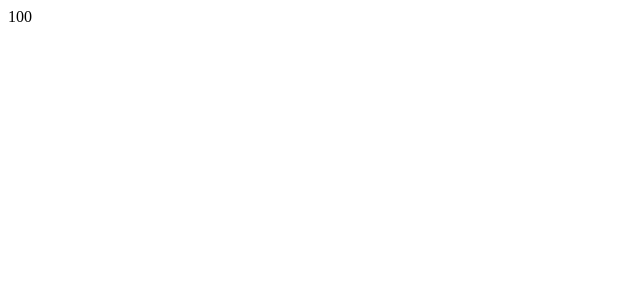
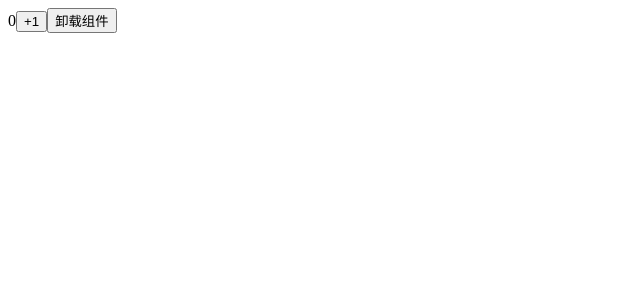
Before and after one commit to cailudys/react_hooks_practice, a React (Create React App) app: page / in a window 1280 px wide. Shown: the top 300 px of the page, without its empty margins (0-640 px from the left). Built offline with nearby package versions, Linux system fonts and the light colour scheme.

Commit message:
react 18 卸载组件

```diff
--- a/src/App.js
+++ b/src/App.js
@@ -1,20 +1,37 @@
-import React, { createContext, useContext } from "react";
-
-// 实例化一个context对象
-const countContext = createContext();
+import React, { useState, useEffect } from "react";
+// 导入ReactDOM是为了使用 ReactDOM里卸载组件的方法
+import root from "./index";
 
 function App(props) {
+  const [count, setCount] = useState(0);
+
+  useEffect(() => {
+    let a = "副作用1";
+    console.log(a);
+    return () => {
+      console.log(`${a}，被卸载了`);
+    };
+  });
+
   return (
-    <countContext.Provider value={100}>
-      <Foo></Foo>
-    </countContext.Provider>
+    <div>
+      <span>{count}</span>
+      <button
+        onClick={() => {
+          setCount(count + 1);
+        }}
+      >
+        +1
+      </button>
+      <button
+        onClick={() => {
+          root.unmount(document.getElementById("root"));
+        }}
+      >
+        卸载组件
+      </button>
+    </div>
   );
 }
 
-// Foo子组件 获取context中的内容
-function Foo(props) {
-  const value = useContext(countContext);
-  return <div>{value}</div>;
-}
-
 export default App;
--- a/src/index.js
+++ b/src/index.js
@@ -4,7 +4,10 @@ import App from "./App";
 
 const root = ReactDOM.createRoot(document.getElementById("root"));
 root.render(
-  <React.StrictMode>
-    <App />
-  </React.StrictMode>
+  // 把 <React.StrictMode> 去掉，组件挂载的时候就不会先卸载再挂载。
+  // <React.StrictMode>
+  <App id="reactapp" />
+  // </React.StrictMode>
 );
+
+export default root;
```
Also changed, not shown: src/03-useContext()-App.js (added, +20 -0 lines), 1 other file (tests, documents, lock files or other folders).
